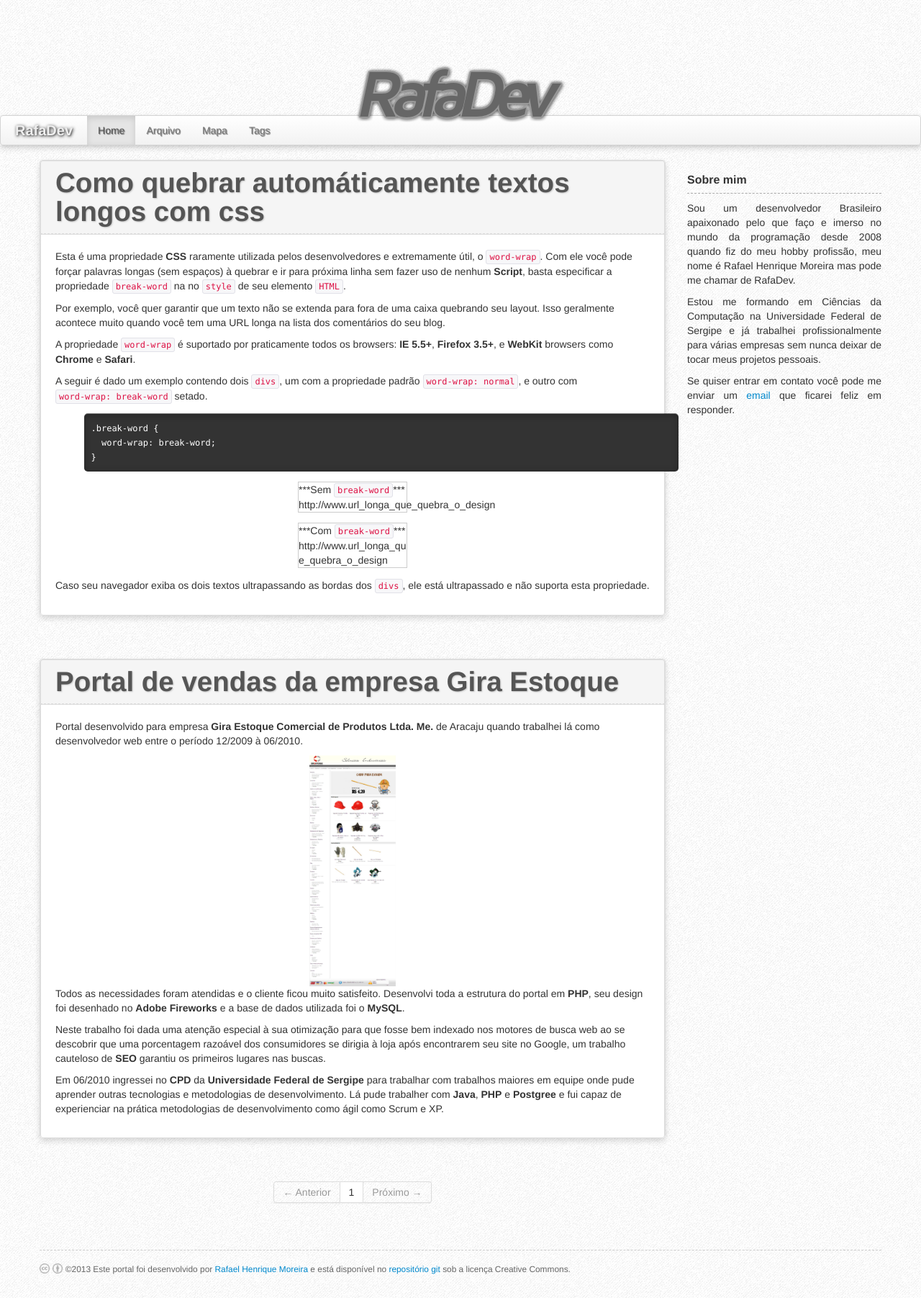
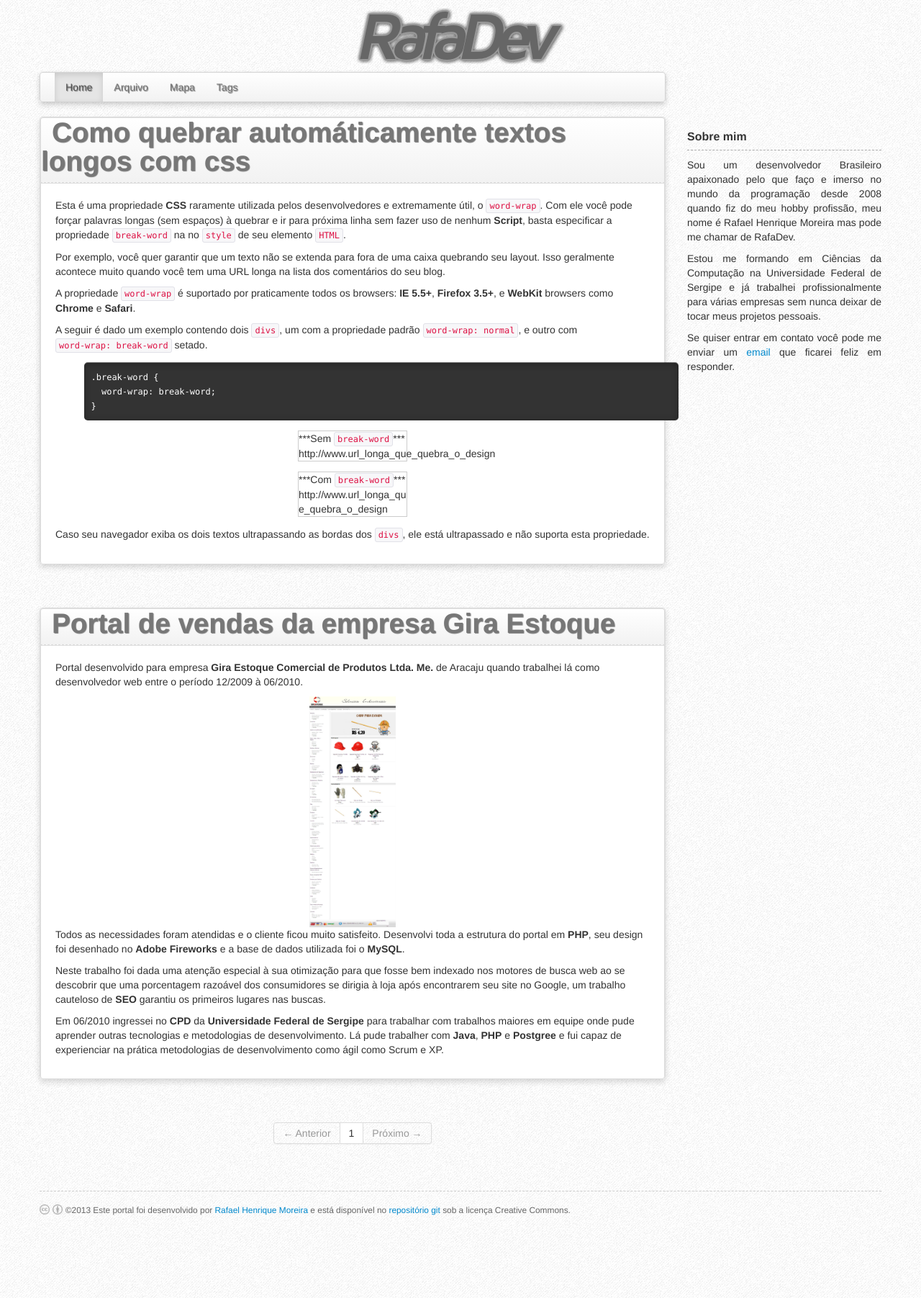
Before and after one commit to rafadev7/RafaDev.com, a Jekyll site: the page built from index.html, in a window 1280 px wide. Shown: the whole page at 72% size. Built offline with Jekyll 4.4.1, drawn with Linux system fonts in a browser that asks for light colours; the list of posts is cut into pages by our own code.

Commit message:
Layout changes.

```diff
--- a/_includes/header.html
+++ b/_includes/header.html
@@ -1,21 +1,15 @@
-<header>
+<header class="container">
 <div class="logo hidden-phone">
+  <a href="{{ site.baseurl }}" class="active">
     <img src="{{ site.url }}/img/rafadev-logo.png">
+  </a>
 </div>
 
+<div class="row">
+<div class="span9">
 <div class="navbar">
   <div class="navbar-inner">
-    <nav  class="container">
-
-      <a class="btn btn-navbar" data-toggle="collapse" data-target=".nav-collapse">
-        <span class="icon-bar"></span>
-        <span class="icon-bar"></span>
-        <span class="icon-bar"></span>
-      </a>
-
-      <a class="brand" href="{{ site.baseurl }}">{{ site.title }}</a>
-
-      <div class="nav-collapse collapse">
+    <nav>
       <ul class="nav">
         {% assign page_url = page.url | remove:'index.html' %}
         {% if page_url == site.baseurl %}
@@ -34,8 +28,9 @@
           {% endif %}
         {% endfor %}
       </ul>
-      </div>
     </nav>
   </div>
 </div>
+</div>
+</div>
 </header>
--- a/css/style.css
+++ b/css/style.css
@@ -1,8 +1,3 @@
-body {
-  position: relative;
-  padding-top: 80px;
-  padding-bottom: 20px;
-}
 @media (max-width: 979px){
   body {
   padding-top: 0;
@@ -10,7 +5,6 @@ body {
 }
 
 .logo {
-  height:80px;
   text-align: center;
 }
 
@@ -25,28 +19,6 @@ body {
   -webkit-box-shadow: 0 4px 8px rgba(0,0,0,.15);
   -moz-box-shadow: 0 4px 8px rgba(0,0,0,.15);
   box-shadow: 0 4px 8px rgba(0,0,0,.15);
-}
-/* ----- I don't liked this padding... ----- */
-@media (max-width: 979px){
-  .navbar-fixed-top .navbar-inner {
-    padding: 0px;
-  }
-}
-.navbar .brand {
-  font-weight: bold;
-  color: #eee;
-  text-shadow: 1px 1px 1px rgba(0,0,0,.2), 1px 1px 4px rgba(0,0,0,.9);
-  -webkit-transition: all .3s linear;
-  -moz-transition: all .3s linear;
-  transition: all .3s linear;
-  border-left: 0px;
-}
-.navbar .brand:hover{
-  color: #888;
-  text-shadow: 1px 1px 1px rgba(0,0,0,.01), 1px 1px 3px rgba(0,0,0,.4);
-  -webkit-transition: all .3s linear;
-  -moz-transition: all .3s linear;
-  transition: all .3s linear;
 }
 
 .navbar .nav>li>a {
@@ -103,18 +75,34 @@ text-shadow: 0px 1px 0px #fff;
 .page-header {
   border: 1px solid #ddd;
   border-bottom: 1px dashed #ddd;
-  background-color: #f5f5f5;
-  padding: 10px 20px 10px;
   margin: 0;
   -webkit-border-radius: 4px 4px 0 0;
-     -moz-border-radius: 4px 4px 0 0;
-          border-radius: 4px 4px 0 0;
+  -moz-border-radius: 4px 4px 0 0;
+  border-radius: 4px 4px 0 0;
+
+
+  background-color: #fafafa;
+  background-image: -moz-linear-gradient(top,#fff,#f2f2f2);
+  background-image: -webkit-gradient(linear,0 0,0 100%,from(#fff),to(#f2f2f2));
+  background-image: -webkit-linear-gradient(top,#fff,#f2f2f2);
+  background-image: -o-linear-gradient(top,#fff,#f2f2f2);
+  background-image: linear-gradient(to bottom,#fff,#f2f2f2);
+  background-repeat: repeat-x;
+  filter: progid:DXImageTransform.Microsoft.gradient(startColorstr='#ffffffff',endColorstr='#fff2f2f2',GradientType=0);
 }
 
 
 .page-header a {
   color: #555;
-  text-shadow: 1px 1px 2px rgba(0,0,0,0.2);
+  text-shadow: 1px 1px 1px rgba(0,0,0,0.5);
+  float: none;
+  padding: 10px 15px 10px;
+  color: #777;
+  text-decoration: none;
+}
+
+.page-header a:hover {
+  color: #555;
 }
 
 .topbar .btn {
@@ -154,6 +142,7 @@ text-shadow: 0px 1px 0px #fff;
   clear: both;
   border-top: 1px dashed #ccc;
   padding-top: 15px;
+  padding-bottom: 20px;
   color: #666;
 }
 
```
Lines whose indentation alone changed are shown as unchanged.
